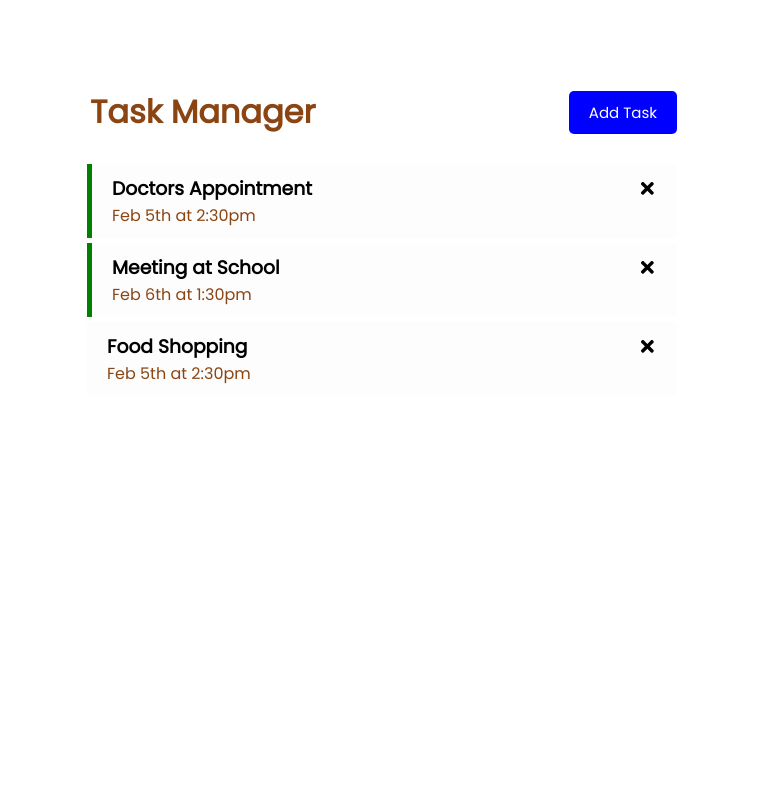
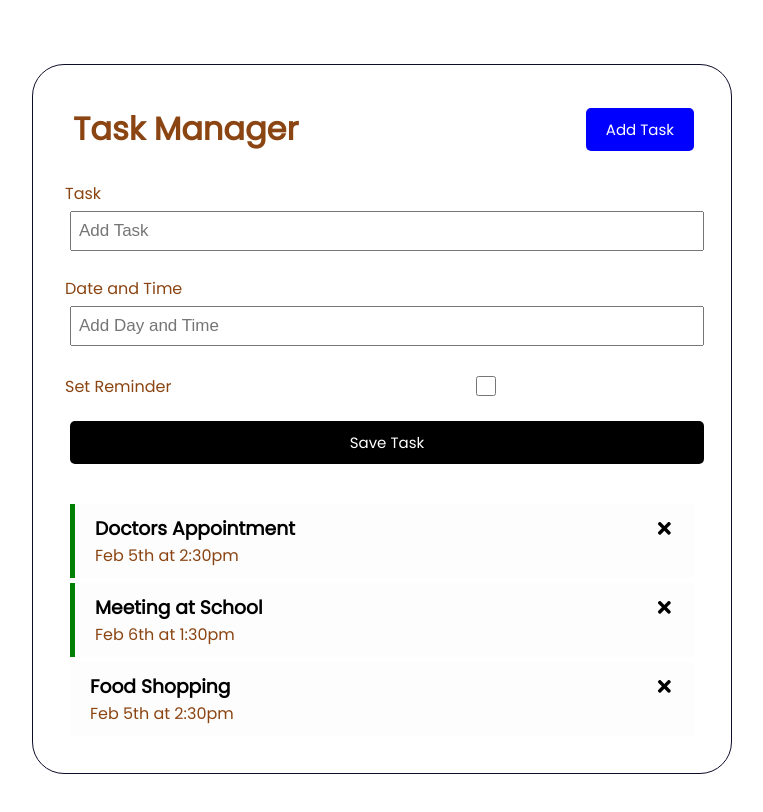
Before and after one commit to Ukaypromise/React-Todo, a React (Create React App) app: page / in a window 1280 px wide. Shown: the top 812 px of the page, without its empty margins (258-1021 px from the left). Built offline with nearby package versions, Linux system fonts and the light colour scheme.

Commit message:
Add functionality to add task

```diff
--- a/src/App.js
+++ b/src/App.js
@@ -1,5 +1,6 @@
 import { useState } from 'react';
 import './App.css';
+import AddTask from './components/AddTask';
 import Header from './components/Header';
 import Tasks from './components/Tasks';
 
@@ -27,6 +28,12 @@
 function App() {
   const [tasks, setTasks] = useState(task);
 
+  // Add Task
+  const addTask = (task) => {
+    const id = Math.floor(Math.random() * 10000) + 1;
+    const newTask = { id, ...task };
+    setTasks([...tasks, newTask]);
+  };
   // Delete Task
   const deleteTask = (id) => {
     setTasks(tasks.filter((task) => task.id !== id));
@@ -38,6 +45,7 @@
   return (
     <div className="App">
       <Header />
+      <AddTask onAdd={addTask} />
       {tasks.length > 0 ? (
         <Tasks tasks={tasks} onDelete={deleteTask} onToggle={toggleReminder} />
       ) : (
--- /dev/null
+++ b/src/components/AddTask.js
@@ -0,0 +1,59 @@
+/* eslint-disable */
+import React from "react";
+import { useState } from "react";
+
+const AddTask = ({ onAdd }) => {
+  const [text, setText] = useState("");
+  const [day, setDay] = useState("");
+  const [reminder, setReminder] = useState(false);
+
+  const onSubmit = (e) => {
+    e.preventDefault();
+
+    if (!text) {
+      alert("Please add a task");
+      return;
+    }
+
+    onAdd({ text, day, reminder });
+
+    setText("");
+    setDay("");
+    setReminder(false);
+  };
+  return (
+    <form className="add-form" onSubmit={onSubmit}>
+      <div className="form-control">
+        <label>Task</label>
+        <input
+          type="text"
+          placeholder="Add Task"
+          value={text}
+          onChange={(e) => setText(e.target.value)}
+        />
+      </div>
+      <div className="form-control">
+        <label>Date and Time</label>
+        <input
+          type="text"
+          placeholder="Add Day and Time"
+          value={day}
+          onChange={(e) => setDay(e.target.value)}
+        />
+      </div>
+      <div className="form-control form-control-check">
+        <label> Set Reminder</label>
+        <input
+          type="checkbox"
+          placeholder="Reminder"
+          checked={reminder}
+          value={reminder}
+          onChange={(e) => setReminder(e.currentTarget.checked)}
+        />
+      </div>
+      <input type="submit" value="Save Task" className="btn btn-block" />
+    </form>
+  );
+};
+
+export default AddTask;
--- a/src/index.css
+++ b/src/index.css
@@ -44,8 +44,11 @@
 }
 
 .App {
-  width: 600px;
-  margin-top: 5rem;
+  width: 700px;
+  margin: 4rem;
+  border: #0c0c2b 1px solid;
+  border-radius: 2rem;
+  padding: 2rem;
 }
 
 .container {
```
